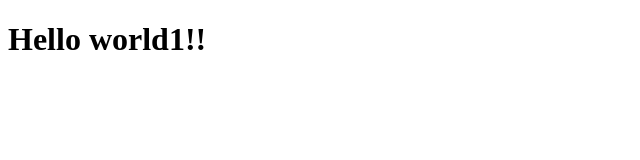
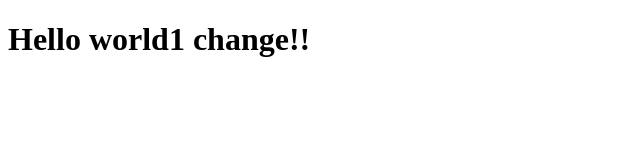
Before and after one commit to sameer-shukur/html, a plain HTML site: page index.html in a window 1280 px wide. Shown: the whole page, without its empty margins (0-640 px from the left). Drawn offline with Linux system fonts and the light colour scheme.

Commit message:
2nd commit

```diff
--- a/index.html
+++ b/index.html
@@ -1,6 +1,6 @@
 <!DOCTYPE html>
 <html>
 <body>
-<h1>Hello world1!!</h1>
+<h1>Hello world1 change!!</h1>
 </body>
 </html>
```
